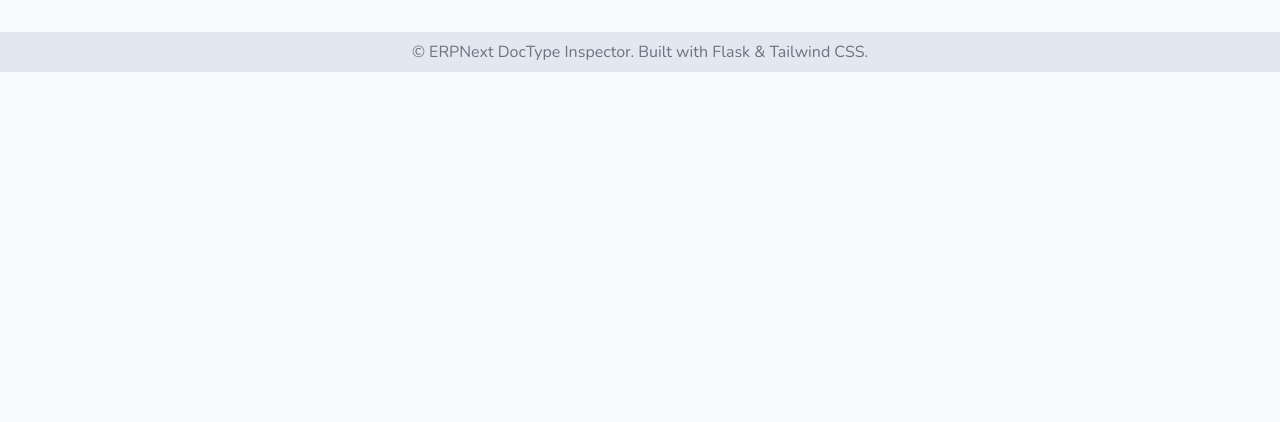
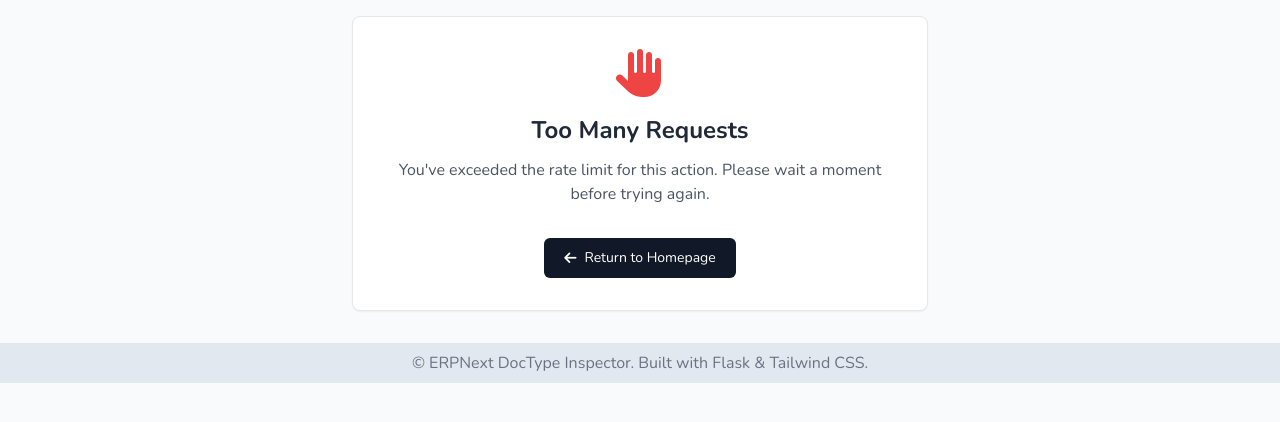
Before and after one commit to kamau-crypto/frappe_introspector, a Python web app: template templates/rate_limit.html in a window 1280 px wide. Shown: the part 64-486 px from the top of the page. Run offline with Jinja, Linux system fonts and the light colour scheme; the template is opened without the code that fills it, so the values that code supplies are empty; some libraries are stand-ins or nearby versions.

Commit message:
feat: Added the rate limit test for the page

```diff
--- a/templates/rate_limit.html
+++ b/templates/rate_limit.html
@@ -1,9 +1,19 @@
 {% extends "base.html" %}
 
-{% block title %}Rate Limit Exceeded - DocType Inspector{% endblock %}
+{% block title %}Too Many Requests- DocType Inspector{% endblock %}
 {% block extra_head %}
 <meta name="robots" content="noindex, nofollow">{% endblock %}
 {% block content %}
-<h1>Rate Limit Exceeded</h1>
-<p>You have exceeded your rate limit of {{ request_limit.limit }}. Please try again later.</p>
+<div class="max-w-xl mx-auto mt-20 p-8 bg-white border border-gray-200 rounded-lg shadow-sm text-center">
+    <div class="text-red-500 mb-4">
+        <i class="fa-solid fa-hand text-5xl"></i>
+    </div>
+    <h1 class="text-2xl font-bold text-gray-800 mb-3">Too Many Requests</h1>
+    <p class="text-gray-600 mb-8">You've exceeded the rate limit for this action. Please wait a moment before trying
+        again.</p>
+    <a href="/"
+        class="inline-flex items-center px-5 py-2.5 bg-gray-900 text-white text-sm font-medium rounded-md hover:bg-gray-800 transition-colors">
+        <i class="fa-solid fa-arrow-left mr-2"></i> Return to Homepage
+    </a>
+</div>
 {% endblock %}
```
